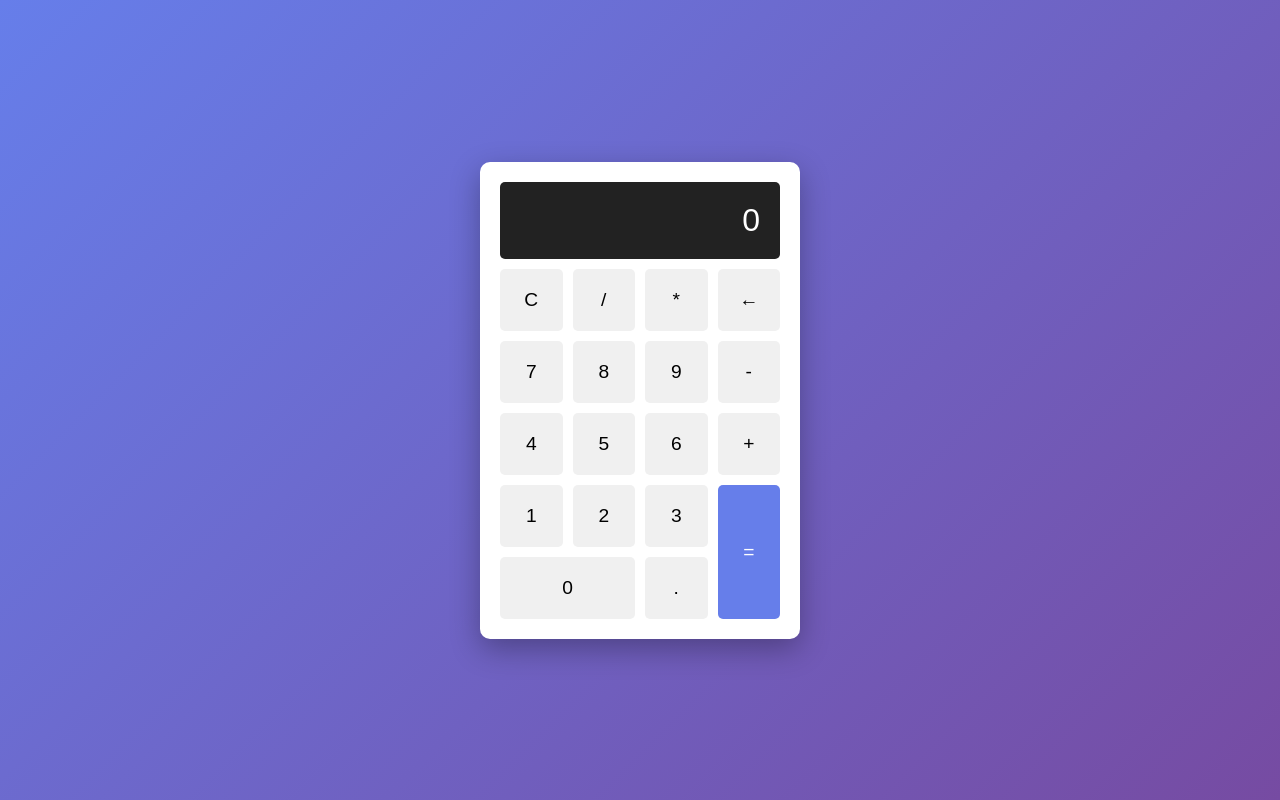
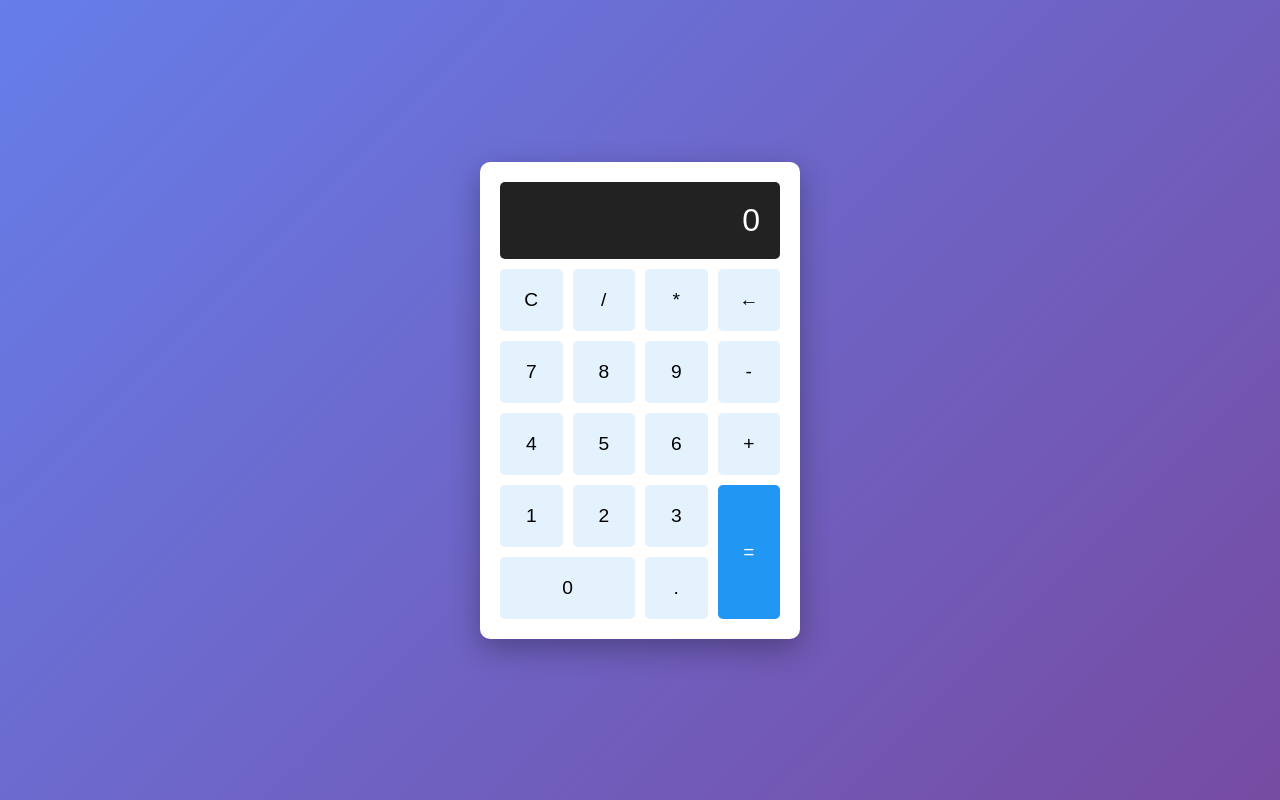
Before and after one commit to lilytsai961220-prog/calculator-app, a plain HTML site: page index.html in a window 1280 px wide. Drawn offline with Linux system fonts and the light colour scheme.

Commit message:
Update button colors to blue theme

```diff
--- a/style.css
+++ b/style.css
@@ -39,32 +39,40 @@ body {
     gap: 10px;
 }
 
+/* 修改 button 的背景色 */
 button {
     padding: 20px;
     font-size: 1.2em;
     border: none;
-    background: #f0f0f0;
+    background: #e3f2fd;  /* 改為淺藍色 */
     border-radius: 5px;
     cursor: pointer;
+    user-select: none;    /* 避免連點時反白選取文字 */
     transition: all 0.3s;
 }
 
 button:hover {
-    background: #e0e0e0;
+    background: #bbdefb;  /* hover時的顏色 */
 }
 
 button:active {
     transform: scale(0.95);
+    background: #90caf9;
 }
 
+/* 修改等號按鈕的顏色 */
 .equals {
-    background: #667eea;
+    background: #2196f3;  /* 改為藍色 */
     color: white;
     grid-row: span 2;
 }
 
 .equals:hover {
-    background: #5568d3;
+    background: #1976d2;
+}
+
+.equals:active {
+    background: #1565c0;
 }
 
 .zero {
```
